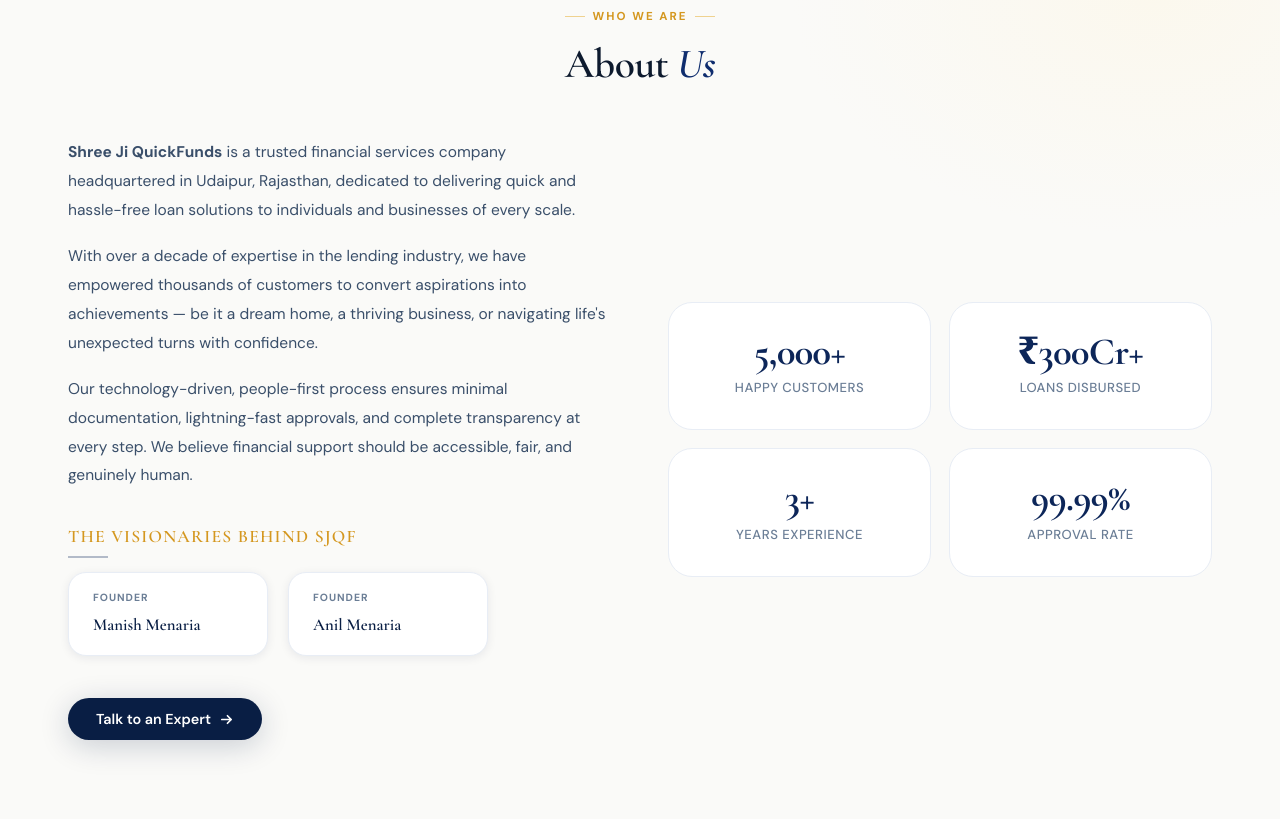
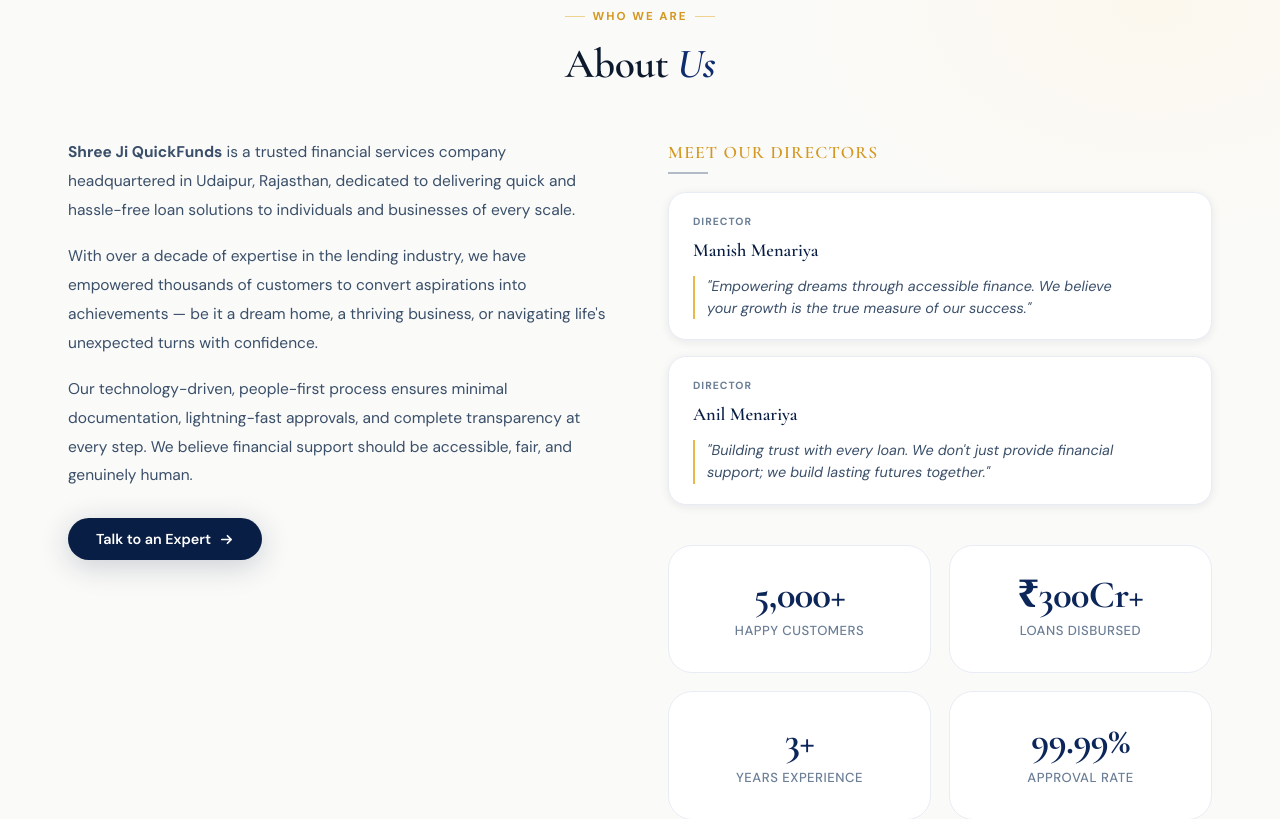
Before and after one commit to shreejiquickfunds/loan-admin-web, a React (Vite) app in the folder loan-web/: page / in a window 1280 px wide. Shown: the part 3300-4119 px from the top of the page. Built offline with nearby package versions, Linux system fonts and the light colour scheme; no server answers.

Commit message:
added founder info

```diff
--- a/loan-web/src/landing.css
+++ b/loan-web/src/landing.css
@@ -886,7 +886,7 @@
   display: grid;
   grid-template-columns: 1fr 1fr;
   gap: 56px;
-  align-items: center;
+  align-items: flex-start;
   margin-top: 48px;
   position: relative;
   z-index: 1;
@@ -924,24 +924,30 @@
   box-shadow: 0 10px 32px rgba(9, 30, 68, 0.26);
 }
 
-/* Founders */
-.about-founders {
-  margin: 32px 0;
-}
-
-.about-founders h4 {
+/* Directors */
+.about-right-col {
+  display: flex;
+  flex-direction: column;
+  gap: 32px;
+}
+
+.about-directors {
+  margin-bottom: 8px;
+}
+
+.about-directors h4 {
   font-family: var(--font-serif);
   font-size: 1.1rem;
   font-weight: 600;
   color: var(--gold-400);
   text-transform: uppercase;
   letter-spacing: 1.2px;
-  margin-bottom: 20px;
+  margin-bottom: 24px;
   position: relative;
   display: inline-block;
 }
 
-.about-founders h4::after {
+.about-directors h4::after {
   content: '';
   position: absolute;
   bottom: -6px;
@@ -952,37 +958,36 @@
   opacity: 0.3;
 }
 
-.founders-grid {
-  display: flex;
-  gap: 20px;
-  flex-wrap: wrap;
-}
-
-.founder-card {
+.directors-grid {
+  display: flex;
+  flex-direction: column;
+  gap: 16px;
+}
+
+.director-card {
   background: var(--bg-white);
-  padding: 16px 24px;
+  padding: 20px 24px;
   border-radius: var(--r-lg);
   border: 1px solid var(--border-pale);
   box-shadow: var(--shadow-sm);
   transition: all var(--t-fast);
   display: flex;
-  align-items: center;
-  min-width: 200px;
-}
-
-.founder-card:hover {
+  align-items: flex-start;
+}
+
+.director-card:hover {
   border-color: var(--gold-300);
   transform: translateY(-4px);
   box-shadow: var(--shadow-md);
   background: var(--bg-ivory);
 }
 
-.founder-info {
+.director-info {
   display: flex;
   flex-direction: column;
 }
 
-.founder-label {
+.director-label {
   font-size: 0.65rem;
   font-weight: 700;
   text-transform: uppercase;
@@ -991,11 +996,23 @@
   margin-bottom: 4px;
 }
 
-.founder-name {
-  font-size: 1.05rem;
+.director-name {
+  font-size: 1.15rem;
   font-weight: 600;
   color: var(--navy-800);
   font-family: var(--font-serif);
+  margin-bottom: 6px;
+}
+
+.director-quote {
+  font-size: 0.9rem;
+  font-style: italic;
+  color: var(--text-body);
+  line-height: 1.5;
+  border-left: 2px solid var(--gold-300);
+  padding-left: 12px;
+  margin-top: 4px;
+  max-width: 450px;
 }
 
 /* Stats */
--- a/loan-web/src/pages/LandingPage.jsx
+++ b/loan-web/src/pages/LandingPage.jsx
@@ -594,24 +594,6 @@
                 believe financial support should be accessible, fair, and genuinely human.
               </p>
 
-              <div className="about-founders anim-on-scroll">
-                <h4>The Visionaries Behind SJQF</h4>
-                <div className="founders-grid">
-                  <div className="founder-card">
-                    <div className="founder-info">
-                      <span className="founder-label">Founder</span>
-                      <span className="founder-name">Manish Menaria</span>
-                    </div>
-                  </div>
-                  <div className="founder-card">
-                    <div className="founder-info">
-                      <span className="founder-label">Founder</span>
-                      <span className="founder-name">Anil Menaria</span>
-                    </div>
-                  </div>
-                </div>
-              </div>
-
               <button
                 className="about-cta"
                 onClick={() => scrollTo('contact')}
@@ -619,6 +601,33 @@
               >
                 Talk to an Expert <ArrowIcon />
               </button>
+            </div>
+
+            <div className="about-right-col">
+              <div className="about-directors anim-on-scroll">
+                <h4>Meet Our Directors</h4>
+                <div className="directors-grid">
+                  <div className="director-card">
+                    <div className="director-info">
+                      <span className="director-label">Director</span>
+                      <span className="director-name">Manish Menariya</span>
+                      <p className="director-quote">
+                        "Empowering dreams through accessible finance. We believe your
+                        growth is the true measure of our success."
+                      </p>
+                    </div>
+                  </div>
+                  <div className="director-card">
+                    <div className="director-info">
+                      <span className="director-label">Director</span>
+                      <span className="director-name">Anil Menariya</span>
+                      <p className="director-quote">
+                        "Building trust with every loan. We don't just provide
+                        financial support; we build lasting futures together."
+                      </p>
+                    </div>
+                  </div>
+                </div>
               </div>
 
               <div className="about-stats" role="list" aria-label="Key statistics">
@@ -632,6 +641,7 @@
                     <p>{label}</p>
                   </div>
                 ))}
+              </div>
             </div>
           </div>
         </div>
```
Lines whose indentation alone changed are shown as unchanged.
